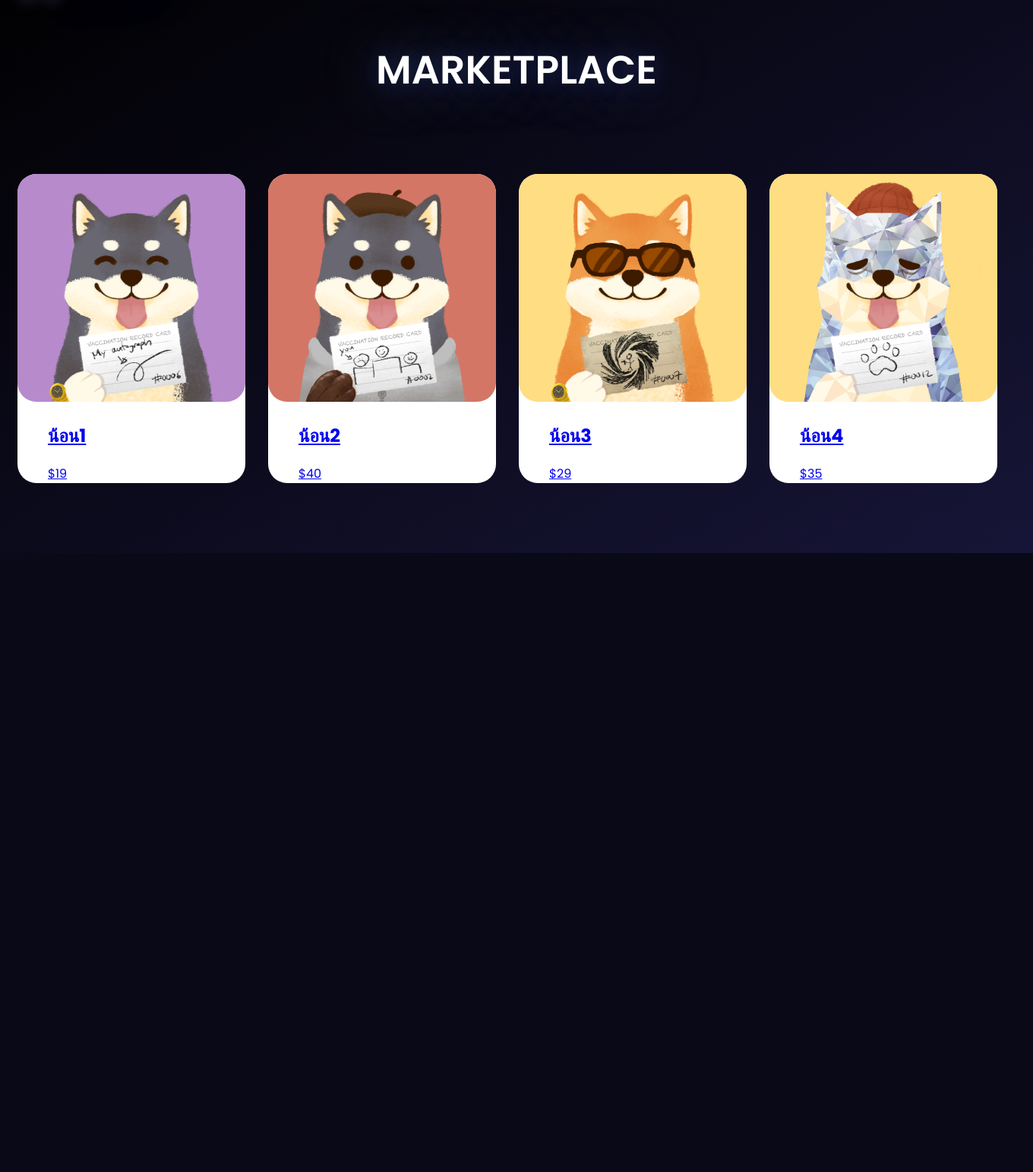
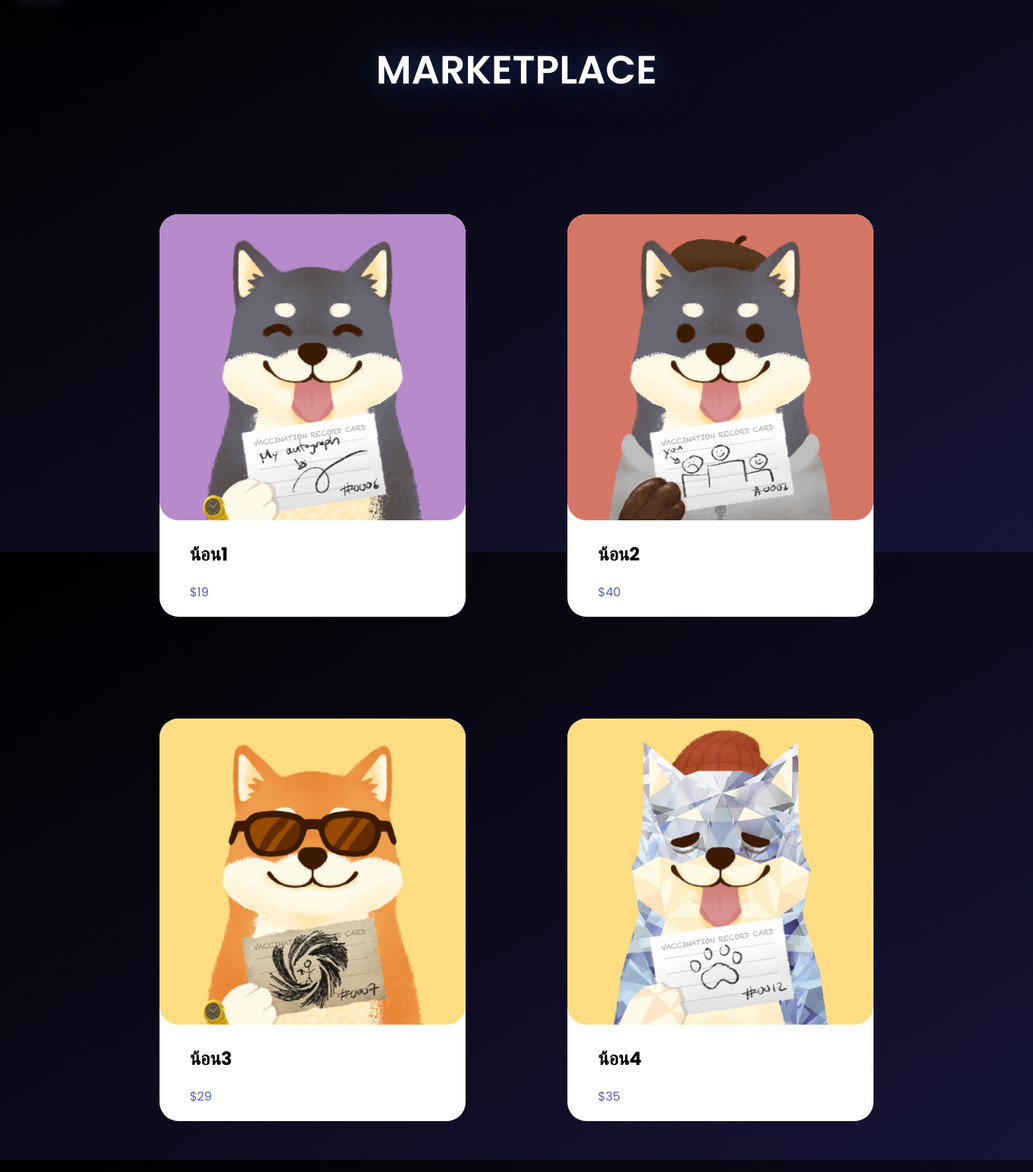
Before and after one commit to SecondGG/Amonze, a Django app: page /marketplace in a window 1360 px wide. Shown: the part 73-1616 px from the top of the page at 76% size. Before the commit the page ends 801 px from the top, so only its background shows below. Run offline with Django 3.2, Linux system fonts and the light colour scheme; data comes from the database, SQL or seed files in the repository; both versions use the stored data as it was after the commit.

Commit message:
markerplace.html

```diff
--- a/app_amonze/models.py
+++ b/app_amonze/models.py
@@ -16,7 +16,7 @@ class Item (models.Model):
     item_id = models.BigAutoField(primary_key=True)
     item_name = models.CharField(max_length=50)
     item_image = models.ImageField(null=True)
-    description = models.TextField()
+    description = models.TextField(default="No description")
     price = models.PositiveIntegerField()
     def __str__(self):
         return "%s %s"%(self.pk, self.item_name)
--- a/app_amonze/templates/marketplace.html
+++ b/app_amonze/templates/marketplace.html
@@ -12,6 +12,8 @@
             font-weight: 400;
             background-image: linear-gradient(to top left, rgba(23, 21, 55, 1), rgba(0, 0, 0, 1));
             height: 96vh;
+            background-repeat: no-repeat;
+            background-attachment: fixed ;
         }
 
         .header {
@@ -83,17 +85,24 @@
 
         .market_container {
             display: flex;
+            flex-wrap: wrap;
+            justify-content: center;
         }
 
         .item_wrapper {
-            margin: 15px;
-            background: rgba(255, 255, 255, 1);
+            margin: 5%;
+            background: white;
+            border-radius: 25px;
+            width: 30%;
+        }
+
+        .item_img {
+            width: 100%;
             border-radius: 25px;
         }
 
-        .item_img {
-            height: 300px;
-            border-radius: 25px;
+        .item_desc{
+            margin-bottom: 5%;
         }
 
         .image_wrapper {
@@ -102,6 +111,7 @@
         }
 
         .image_wrapper a {
+            display: flex;
             font-size: 24px;
             font-weight: 300;
             color: rgba(255, 255, 255, 0.8);
@@ -109,6 +119,14 @@
             margin-left: 25px;
             letter-spacing: 0.05em;
             text-shadow: 0 0 80px rgba(166, 153, 234, 0.7), 0 0 32px rgba(88, 93, 192, 0.7);
+        }
+
+        a:link{
+            text-decoration: none;
+        }
+
+        a:visited{
+            text-decoration: none;
         }
 
     </style>
@@ -134,17 +152,17 @@
 
     <div class="market_container">
         {% for item in items %}
-        <a href="item/{{item.item_id}}">
-            <div class="item_wrapper">
+        <div class="item_wrapper">
+            <a href="item/{{item.item_id}}">
                 <img class="item_img" src="{{ item.item_image.url }}">
                 <div class="item_desc">
                     <ul>
-                        <h2> {{ item.item_name }} </h2>
-                        <p> ${{item.price}} </p>
+                        <h2 style="color: black;"> {{ item.item_name }} </h2>
+                        <p style="color: #585DC0;"> ${{item.price}} </p>
                     </ul>
                 </div>
-            </div>
-        </a>
+            </a>
+        </div>
         {% endfor %}
     </div>
 
```
Also changed, not shown: db.sqlite3, media/3.png (added), media/4.png (added).
